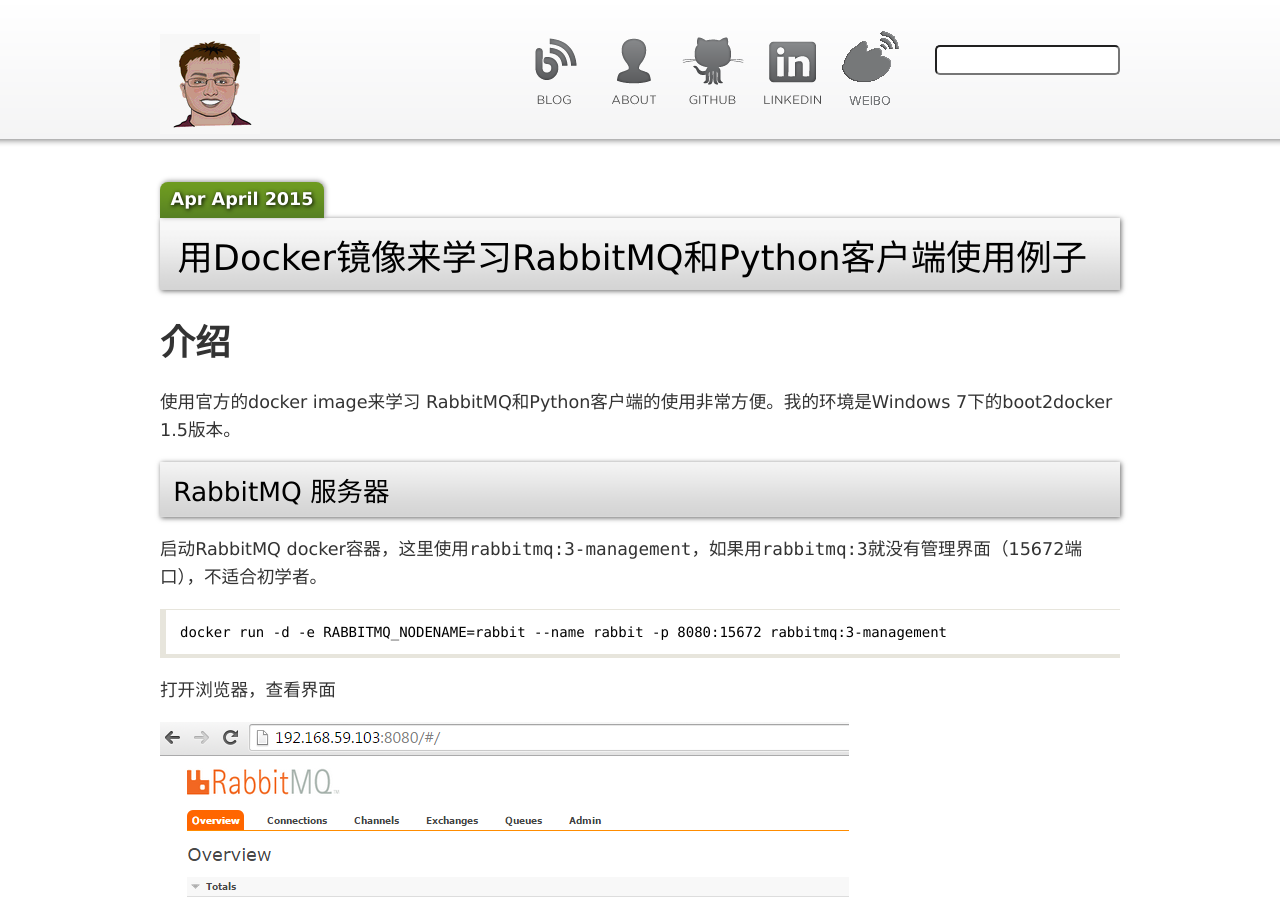
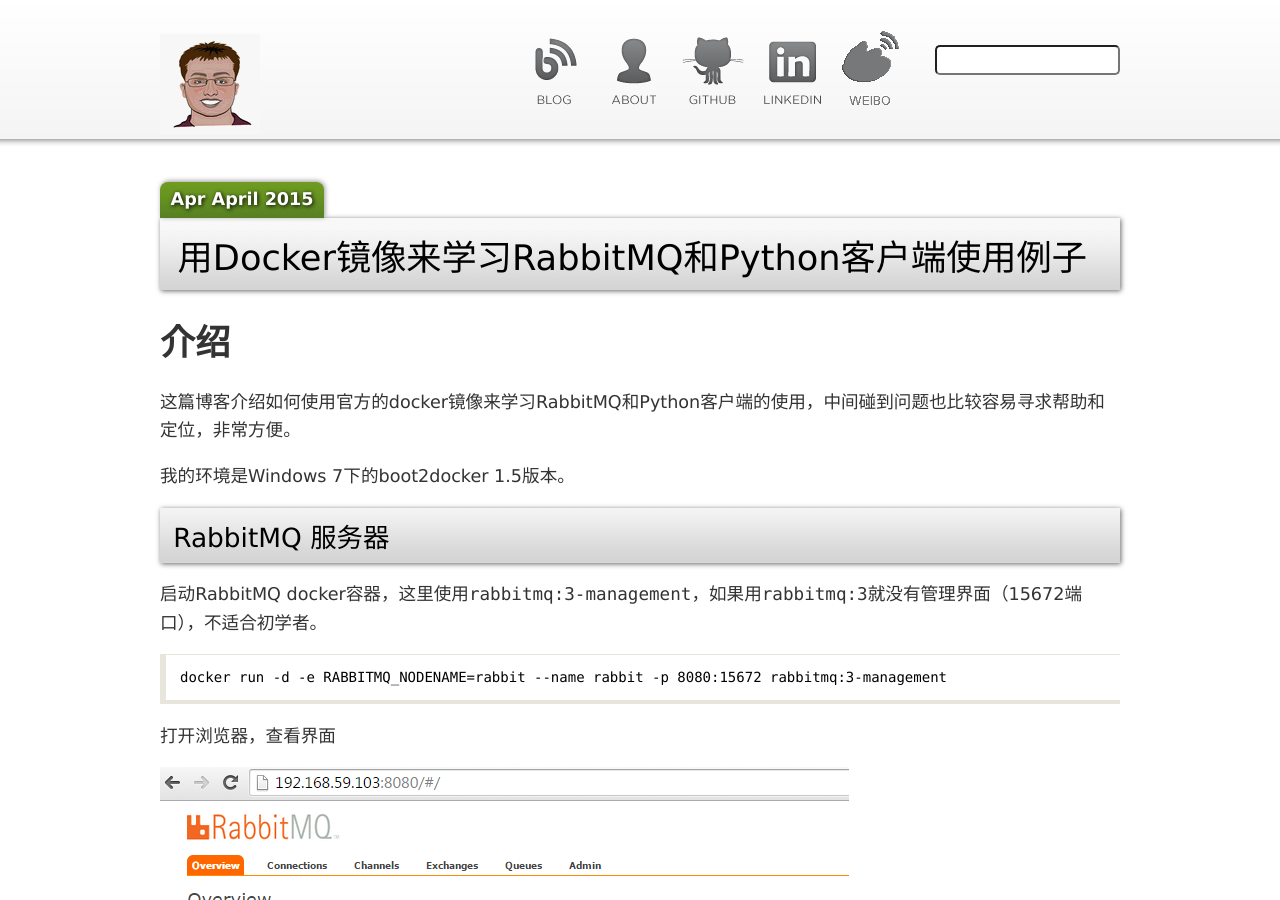
Before and after one commit to larrycai/larrycai.github.com, a Jekyll site: the page built from _posts/2015-04-02-rabbitmq-python-docker-problem.markdown, in a window 1280 px wide and 900 px high. Built offline with Jekyll 4.4.1, drawn with Linux system fonts in a browser that asks for light colours; Markdown is read by kramdown in place of the engine named in the settings; comment, search, counter and statistics services are not loaded.

Commit message:
small fix

```diff
--- a/_posts/2015-04-02-rabbitmq-python-docker-problem.markdown
+++ b/_posts/2015-04-02-rabbitmq-python-docker-problem.markdown
@@ -4,8 +4,9 @@ title: 用Docker镜像来学习RabbitMQ和Python客户端使用例子
 ---
 # 介绍
 
-使用官方的docker image来学习 RabbitMQ和Python客户端的使用非常方便。我的环境是Windows 7下的boot2docker 1.5版本。
+这篇博客介绍如何使用官方的docker镜像来学习RabbitMQ和Python客户端的使用，中间碰到问题也比较容易寻求帮助和定位，非常方便。
 
+我的环境是Windows 7下的boot2docker 1.5版本。
 
 ## RabbitMQ 服务器 ##
 启动RabbitMQ docker容器，这里使用`rabbitmq:3-management`，如果用`rabbitmq:3`就没有管理界面（15672端口），不适合初学者。
```
